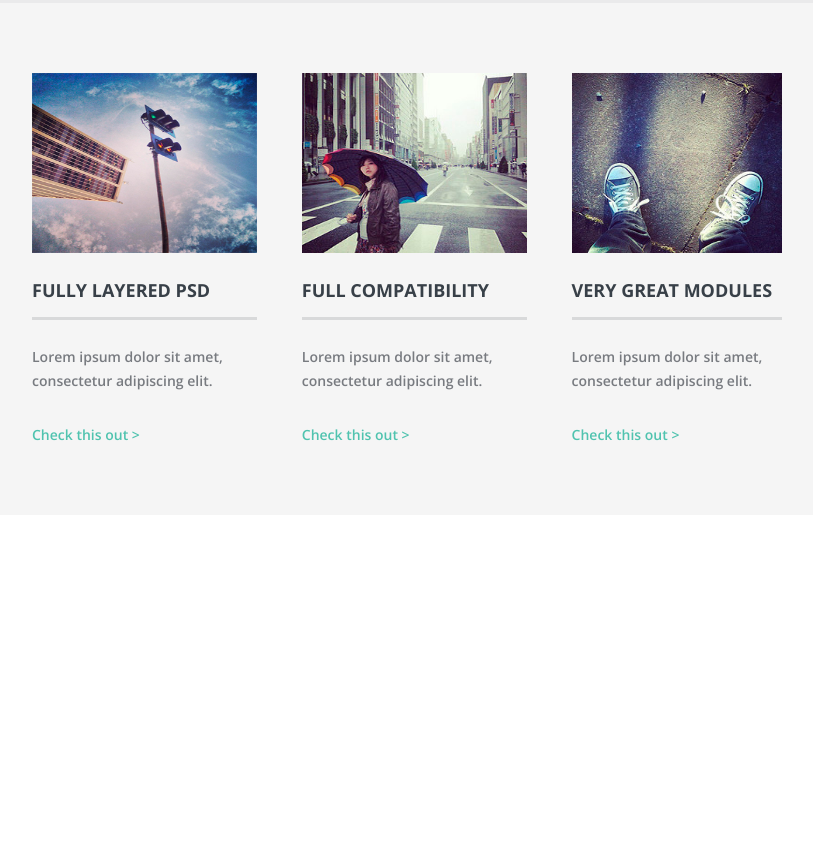
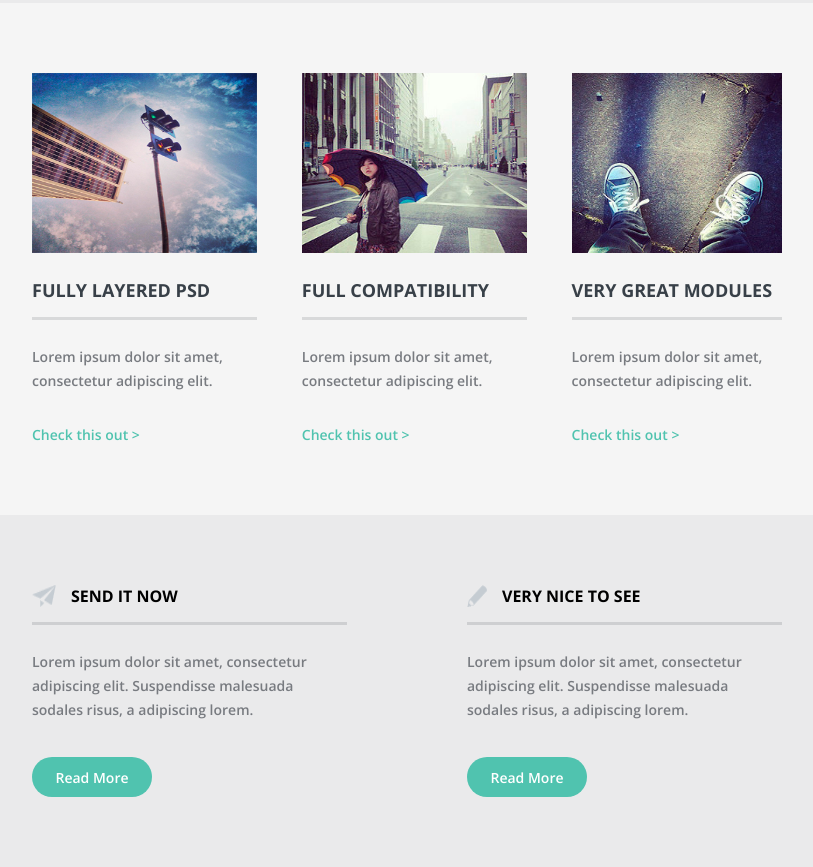
Before and after one commit to Nikita1999UA/HomeWork5-Elena.github.io, a plain HTML site: page index.html in a window 1280 px wide. Shown: the part 2021-2888 px from the top of the page, without its empty margins (233-1046 px from the left). Before the commit the page ends 2536 px from the top, so only its background shows below. Drawn offline with nearby package versions, Linux system fonts and the light colour scheme.

Commit message:
create six block

```diff
--- a/css/style.css
+++ b/css/style.css
@@ -406,3 +406,82 @@ section.product .item__link a{
     font-weight: 400;
     font-size: 14px;
 }
+
+
+section.more{
+    height: auto;
+    padding-bottom: 70px;
+    background-color: #eaeaeb;
+}
+
+
+section.more .mor{
+    display: flex;
+    flex-direction: row;
+    padding-top: 70px;
+}
+
+
+section.more .item {
+    display: flex;
+    flex-direction: column;
+    flex-basis: 50%;
+}
+
+
+section.more .item:nth-child(1){
+    padding-right: 8%;
+}
+
+section.more .item:nth-child(2){
+    padding-left: 8%;
+}
+
+section.more div.head{
+    display: flex;
+    flex-direction: row;
+}
+
+section.more .head__text{
+    font-size: 100%;
+    margin-left: 15px;
+    font-family: "Open Sans";
+    font-weight: bold;
+}
+
+
+section.more div.item__line{
+    height: 3px;
+    background-color: #29313925;
+    width: 100%;
+    margin-top: 15px;
+}
+
+section.more .item__desr{
+    margin-top: 25px;
+}
+
+section.more .item__desr_text{
+    font-size: 14px;
+    font-family: "Open Sans";
+    font-weight: 400;
+    color: #787b80;
+    line-height: 24px;
+}
+
+section.more .btn{
+    margin-top: 35px;
+}
+
+section.more .btn_b{
+    height: 40px;
+    width: 120px;
+    border-radius: 25px;
+    border: none;
+    outline: none;
+    background-color: #50c3af;
+    color: #fff;
+    font-family: "Open Sans";
+    font-weight: 400;
+    font-size: 14px;
+}
--- a/index.html
+++ b/index.html
@@ -170,5 +170,36 @@
             </div>
         </div>
     </section>
+
+    <section class="more" id="mr">
+        <div class="container mor">
+            <div class="item">
+                <div class="head">
+                    <img src="img/telegram.png" alt="tel">
+                    <p class="head__text">SEND IT NOW</p>
+                </div>
+                <div class="item__line"></div>
+                <div class="item__desr">
+                    <p class="item__desr_text">Lorem ipsum dolor sit amet, consectetur adipiscing elit. Suspendisse malesuada sodales risus, a adipiscing lorem. </p>
+                </div>
+                <div class="btn">
+                    <button class="btn_b">Read More</button>
+                </div>
+            </div>
+            <div class="item">
+                <div class="head">
+                    <img src="img/pen.png" alt="pen">
+                    <p class="head__text">VERY NICE TO SEE</p>
+                </div>
+                <div class="item__line"></div>
+                <div class="item__desr">
+                    <p class="item__desr_text">Lorem ipsum dolor sit amet, consectetur adipiscing elit. Suspendisse malesuada sodales risus, a adipiscing lorem. </p>
+                </div>
+                <div class="btn">
+                    <button class="btn_b">Read More</button>
+                </div>
+            </div>
+        </div>
+    </section>
 </body>
 </html>
```
Also changed, not shown: img/pen.png (added), img/telegram.png (added).
